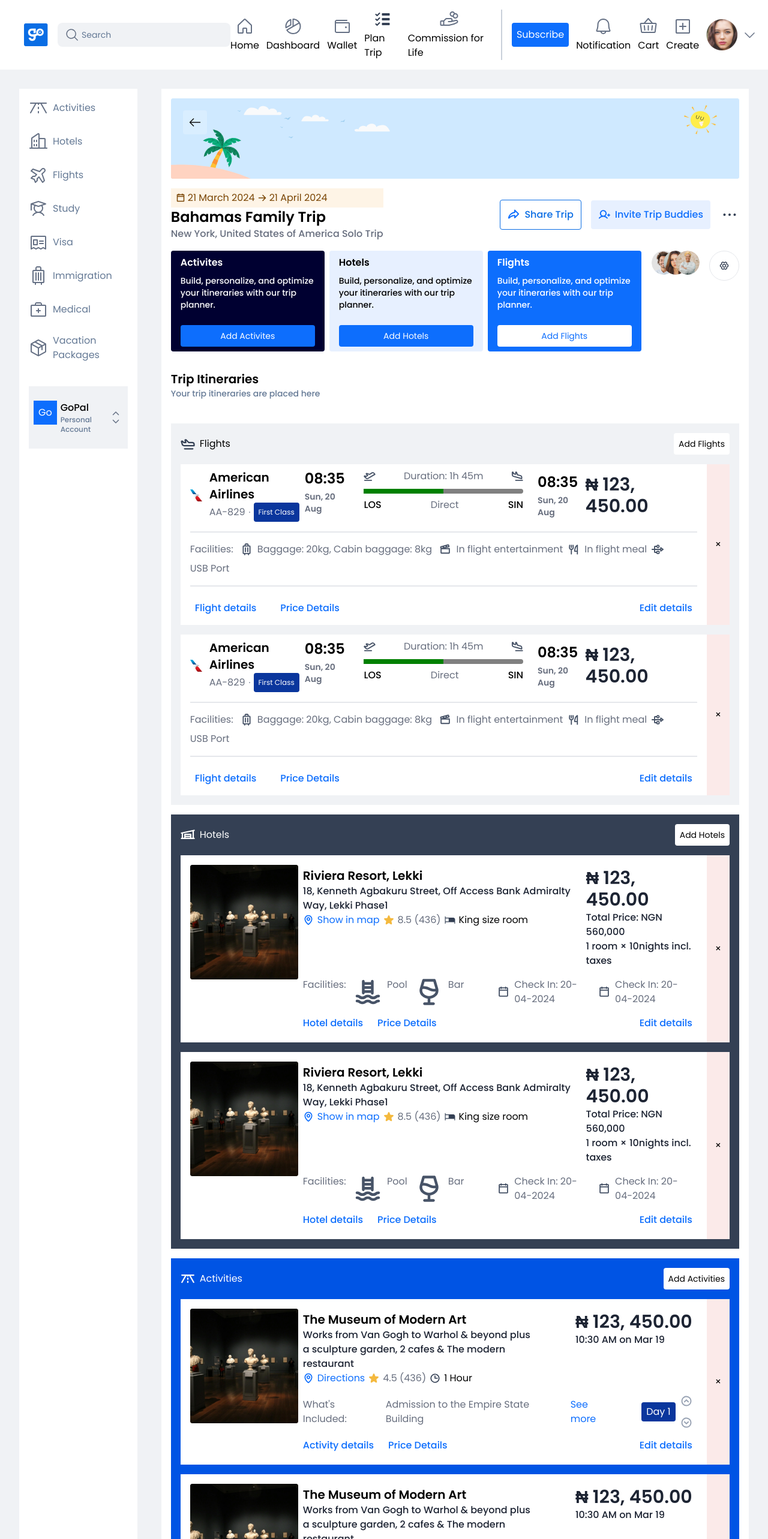
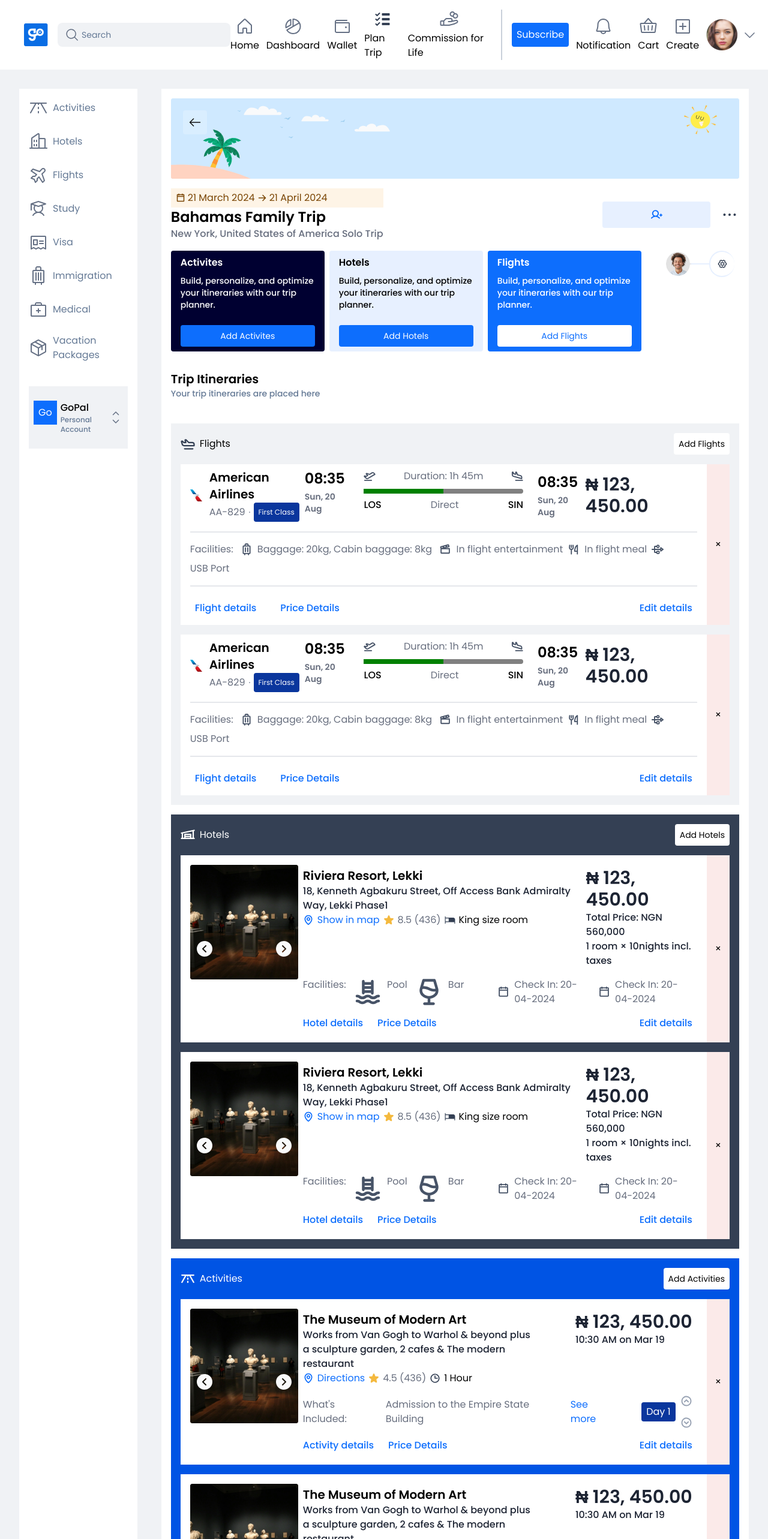
Before and after one commit to developer-afo/voyatek-test, a Next.js app: page / in a window 1280 px wide. Shown: the top 2566 px of the page at 60% size. Built offline with nearby package versions, Linux system fonts and the light colour scheme.

Commit message:
add new design changes

```diff
--- a/src/app/page.tsx
+++ b/src/app/page.tsx
@@ -1,3 +1,4 @@
+import { tripBuddies } from "@/components/home/home.constant";
 import { ArrowLeftIcon } from "@/components/icons/arrow-left";
 import { Button } from "@/components/ui/button";
 import About from "../components/home/about";
@@ -6,7 +7,6 @@ import FlightCard from "../components/home/flight-card";
 import HotelCard from "../components/home/hotel-card";
 import InfoCard from "../components/home/info-card";
 import ListLayout from "../components/home/list-layout";
-import Members from "../components/home/members";
 
 export default function Home() {
   return (
@@ -56,13 +56,19 @@ export default function Home() {
           />
         </div>
 
-        <div className="flex items-start gap-4">
-          <Members />
+        <div className="flex items-center px-2 divide-x-2">
+          <img
+            src={tripBuddies[0].image}
+            alt={tripBuddies[0].name}
+            className="w-10 h-10 object-cover rounded-full"
+          />
+
+          <div className="w-8 h-0.5 bg-primary-100"></div>
 
           <img
             src="/assets/gearsix.svg"
             alt="gear six icon"
-            className="p-4 border rounded-full"
+            className="p-3 border-2 border-primary-100 rounded-full"
           />
         </div>
       </div>
--- a/src/components/home/about.tsx
+++ b/src/components/home/about.tsx
@@ -18,20 +18,10 @@ function About() {
 
       <div className="font-medium flex items-center gap-4">
         <Button
-          variant="outline"
           size="lg"
-          icon={<img src="/assets/sharefat.svg" alt="share fat icon" />}
-          className="text-base"
+          className="bg-primary-100 text-base text-primary-600 px-20"
         >
-          Share Trip
-        </Button>
-
-        <Button
-          size="lg"
-          icon={<img src="/assets/userplus.svg" alt="user plus icon" />}
-          className="bg-primary-100 text-base text-primary-600"
-        >
-          Invite Trip Buddies
+          <img src="/assets/userplus.svg" alt="user plus icon" />
         </Button>
 
         <img src="/assets/dotsthree.svg" alt="dot three icon" />
--- a/src/components/home/activity-card.tsx
+++ b/src/components/home/activity-card.tsx
@@ -4,7 +4,17 @@ function ActivityCard() {
   return (
     <CardLayout>
       <div className="w-full flex p-4">
-        <div className="hidden md:block">
+        <div className="hidden md:block relative">
+          <img
+            src="/assets/caretcircleright.svg"
+            alt="caret circle icon"
+            className="absolute left-2 top-1/2 -translate-y-1/2"
+          />
+          <img
+            src="/assets/caretcircleright-1.svg"
+            alt="caret circle icon"
+            className="absolute right-2 top-1/2 -translate-y-1/2"
+          />
           <img
             src="/assets/rectangle-3437@2x.png"
             alt="hotel image"
--- a/src/components/home/hotel-card.tsx
+++ b/src/components/home/hotel-card.tsx
@@ -4,7 +4,17 @@ function HotelCard() {
   return (
     <CardLayout>
       <div className="w-full flex p-4">
-        <div className="hidden md:block">
+        <div className="hidden md:block relative">
+          <img
+            src="/assets/caretcircleright.svg"
+            alt="caret circle icon"
+            className="absolute left-2 top-1/2 -translate-y-1/2"
+          />
+          <img
+            src="/assets/caretcircleright-1.svg"
+            alt="caret circle icon"
+            className="absolute right-2 top-1/2 -translate-y-1/2"
+          />
           <img
             src="/assets/rectangle-3437@2x.png"
             alt="hotel image"
--- a/src/components/home/members.tsx
+++ /dev/null
@@ -1,27 +0,0 @@
-import classNames from "classnames";
-
-import { tripBuddies } from "./home.constant";
-
-function Members() {
-  return (
-    <div className="relative w-20 h-10 overflow-hidden">
-      {tripBuddies.map((item, i) => (
-        <img
-          key={i}
-          src={item.image}
-          alt={`Member ${i + 1}`}
-          className={classNames(
-            "w-10 h-10 absolute object-cover rounded-full",
-            `top-1/2 -translate-y-1/2`
-          )}
-          style={{
-            zIndex: tripBuddies.length + i,
-            left: `${i * 20}px`,
-          }}
-        />
-      ))}
-    </div>
-  );
-}
-
-export default Members;
```
